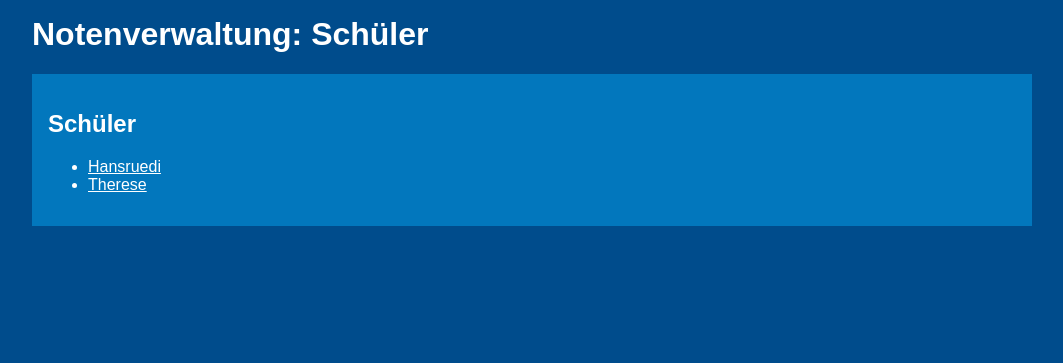
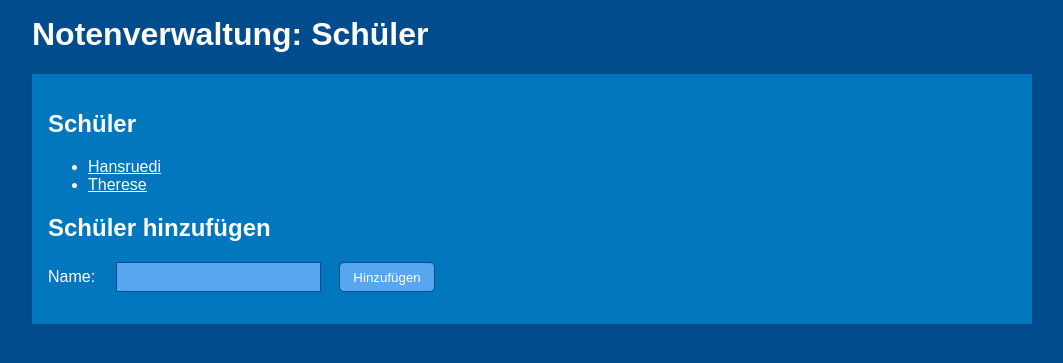
Before and after one commit to aylaseckanovic/schnuppern-webanwendung, a Flask app: page /pupils in a window 1280 px wide. Shown: the top 363 px of the page, without its empty margins (108-1171 px from the left). Run offline with Flask 2, Linux system fonts and the light colour scheme.

Commit message:
added form to add new pupil, added favicon

```diff
--- a/app.py
+++ b/app.py
@@ -1,19 +1,29 @@
+import os
+
 from flask import Flask
 from flask import render_template
+from flask import send_from_directory
 
 from data import pupils_grades
 
 app = Flask(__name__)
 
 
-@app.route('/pupils', methods=['GET'])
+@app.route('/favicon.ico')
+def favicon():
+    return send_from_directory(
+        os.path.join(app.root_path, 'static'),
+        'favicon.ico', mimetype='image/vnd.microsoft.icon')
+
+
+@ app.route('/pupils', methods=['GET'])
 def get_pupils():
     title = 'Notenverwaltung: Schüler'
     pupils = pupils_grades.keys()
     return render_template('pupils.jinja2', title=title, pupils=pupils)
 
 
-@app.route('/pupils/<name>', methods=['GET'])
+@ app.route('/pupils/<name>', methods=['GET'])
 def get_pupil(name):
     title = f'Notenverwaltung: {name}'
     subject_grades = pupils_grades[name]
--- a/static/style.css
+++ b/static/style.css
@@ -14,3 +14,23 @@ div.content {
     padding: 1em;
     background-color: #0277bd;
 }
+
+input[type="submit"] {
+    background-color: #58a5f0;
+    border: none;
+    display: inline-block;
+    padding: 0.5em 1em;
+    border: 1px solid #004c8c;
+    border-radius: 5px;
+    margin-left: 1em;
+}
+
+input[type="text"] {
+    background-color: #58a5f0;
+    border: 1px solid #004c8c;
+    padding: 0.5em 1em;
+}
+
+label {
+    margin-right: 1em;
+}
--- a/templates/pupils.jinja2
+++ b/templates/pupils.jinja2
@@ -10,4 +10,12 @@
 {% endfor %}
 </ul>
 
+<h2>Schüler hinzufügen</h2>
+
+<form method="POST" action="/add_pupil">
+    <label for="new_pupil">Name: </label>
+    <input id="new_pupil" name="new_pupil" type="text">
+    <input type="submit" value="Hinzufügen">
+</form>
+
 {% endblock %}
```
Also changed, not shown: favicon.png (added), static/favicon.ico (added).
